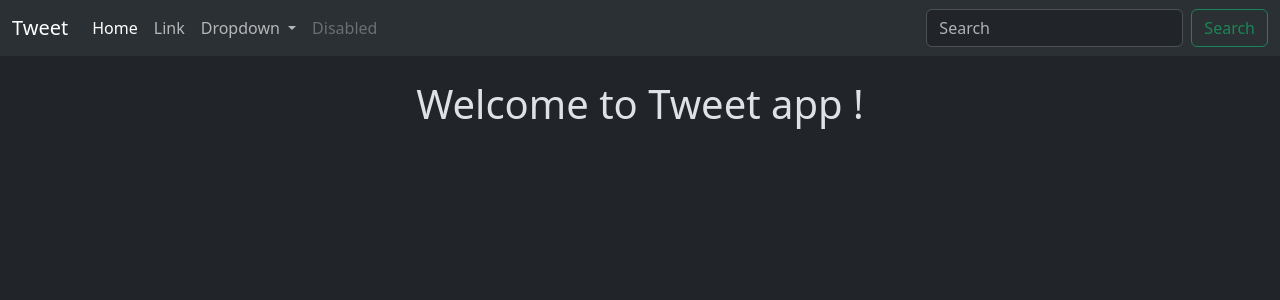
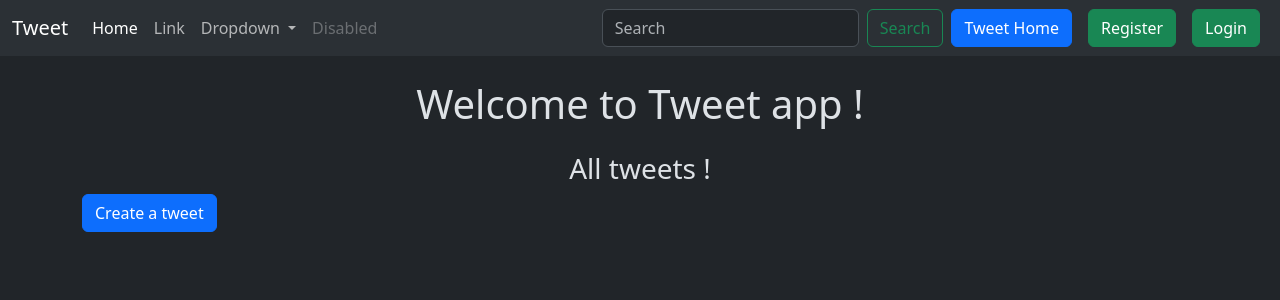
Before and after one commit to siddharthk2608/whistle-django, a Django app: page /tweet/ in a window 1280 px wide. Shown: the top 300 px of the page. Run offline with Django 5.2, Linux system fonts and the light colour scheme; data that the repository does not hold is empty.

Commit message:
added login, logout, register

```diff
--- a/Whistle/Whistle/urls.py
+++ b/Whistle/Whistle/urls.py
@@ -19,8 +19,10 @@ from django.urls import path, include
 
 from django.conf import settings
 from django.conf.urls.static import static
+from django.contrib.auth.urls import views as auth_views
 
 urlpatterns = [
     path('admin/', admin.site.urls),
     path('tweet/', include('tweet.urls')),
+    path('accounts/', include('django.contrib.auth.urls')),
 ] +  static(settings.MEDIA_URL, document_root=settings.MEDIA_ROOT)
--- a/Whistle/templates/layout.html
+++ b/Whistle/templates/layout.html
@@ -47,6 +47,16 @@
                 <input class="form-control me-2" type="search" placeholder="Search" aria-label="Search"/>
                 <button class="btn btn-outline-success" type="submit">Search</button>
             </form>
+            <a href=" {% url "tweet_list" %} " class="btn btn-primary mx-2">Tweet Home</a>
+            {% if user.is_authenticated %}
+            <form action=" {% url "logout" %} " method="post">
+                {% csrf_token %}
+                <button class="btn btn-danger" type="submit">Logout</button>
+            </form>
+            {% else %}
+                 <a href=" {% url "register" %} " class="btn btn-success mx-2">Register</a>
+                 <a href=" {% url "login" %} " class="btn btn-success mx-2">Login</a>
+            {% endif %}
             </div>
         </div>
         </nav>
--- /dev/null
+++ b/Whistle/tweet/templates/tweet_list.html
@@ -0,0 +1,31 @@
+{% extends "layout.html" %}
+
+{% block title %}
+Tweet
+{% endblock %}
+
+
+{% block content %}
+<h1 class="text-center mt-4">Welcome to Tweet app !</h1>
+<h3 class="text-center mt-4">All tweets !</h3>
+
+<a class="btn btn-primary mb-4" href="{% url 'tweet_create' %}"> Create a tweet </a>
+
+<div class="container row gap-3">
+    {% for tweet in tweets %}
+            <div class="card" style="width: 18rem;">
+            <img src="{{tweet.photo.url}}" class="card-img-top" style="height: 250px; object-fit: cover;" alt="Tweet image">
+            <div class="card-body">
+                <h5 class="card-title">{{tweet.user.username}}</h5>
+                <p class="card-text">{{tweet.text}}</p>
+                {% if  tweet.user == user %}
+
+                <a href="{% url 'tweet_edit' tweet.id %}" class="btn btn-primary">Edit</a>
+                <a href="{% url 'tweet_delete' tweet.id %}" class="btn btn-danger">Delete</a>
+
+                {% endif %}
+            </div>
+            </div>
+    {% endfor %}
+</div>
+{% endblock %}
--- a/Whistle/tweet/urls.py
+++ b/Whistle/tweet/urls.py
@@ -2,5 +2,11 @@ from django.urls import path
 from . import views
 
 urlpatterns = [
-    path('', views.index, name='index'),
+    # path('', views.index, name='index'),
+    path('', views.tweet_list, name='tweet_list'),
+    path('create/', views.tweet_create, name='tweet_create'),
+    path('<int:tweet_id>/edit/', views.tweet_edit, name='tweet_edit'),
+    path('<int:tweet_id>/delete/', views.tweet_delete, name='tweet_delete'),
+
+    path('register/', views.register, name='register'),
 ]
--- a/Whistle/tweet/views.py
+++ b/Whistle/tweet/views.py
@@ -1,7 +1,9 @@
 from django.shortcuts import render
 from .models import Tweet
-from .forms import TweetForm
+from .forms import TweetForm, UserRegistrationForm
 from django.shortcuts import get_object_or_404, redirect
+from django.contrib.auth.decorators import login_required
+from django.contrib.auth import login
 # Create your views here.
 
 def index(request):
@@ -10,9 +12,10 @@ def index(request):
 
 def tweet_list(request):
     tweets = Tweet.objects.all().order_by('-created_at')
-    return render('request','tweet_list.html', {'tweets':tweets})
+    return render(request,'tweet_list.html', {'tweets':tweets})
 
 
+@login_required
 def tweet_create(request):
     if request.method == "POST":
 
@@ -24,9 +27,10 @@ def tweet_create(request):
             return redirect('tweet_list')
     else :
         form = TweetForm()
-    return render('request', "tweet_form.html",{'form':form})
+    return render(request, "tweet_form.html",{'form':form})
 
 
+@login_required
 def tweet_edit(request, tweet_id):
     tweet = get_object_or_404(Tweet, pk=tweet_id, user = request.user)
     if request.method == 'POST' :
@@ -41,9 +45,26 @@ def tweet_edit(request, tweet_id):
 
     return render(request, 'tweet_form.html',{'form':form})
 
+
+@login_required
 def tweet_delete(request, tweet_id):
     tweet = get_object_or_404(Tweet,pk=tweet_id,user = request.user)
     if request.method=='POST':
         tweet.delete()
         return redirect('tweet_list')
     return render(request,'tweet_confirm_delete.html', {'tweet':tweet})
+
+
+def register(request):
+    if request.method=='POST':
+        form = UserRegistrationForm(request.POST)
+        if form.is_valid():
+            user = form.save(commit=False)
+            user.set_password(form.cleaned_data['password1'])
+            user.save()
+            login(request,user)
+            return redirect('tweet_list')
+    else:
+        form = UserRegistrationForm()
+
+    return render(request,'registration/register.html', {'form':form})
```
Also changed, not shown: Whistle/Whistle/settings.py (+7 -0 lines), Whistle/templates/registration/login.html (added, +20 -0 lines), Whistle/templates/registration/logout.html (added, +14 -0 lines), Whistle/templates/registration/register.html (added, +14 -0 lines), Whistle/tweet/forms.py (+10 -1 lines), Whistle/tweet/templates/tweet_confirm_delete.html (added, +18 -0 lines), Whistle/tweet/templates/tweet_form.html (added, +32 -0 lines).
